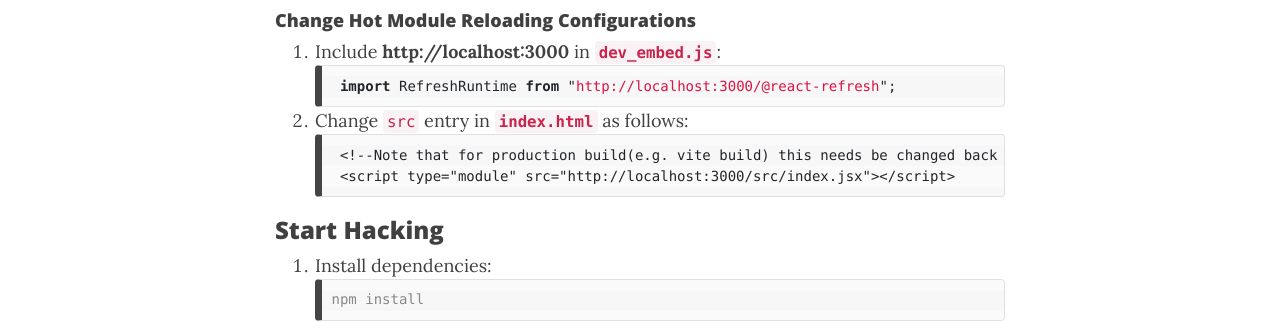
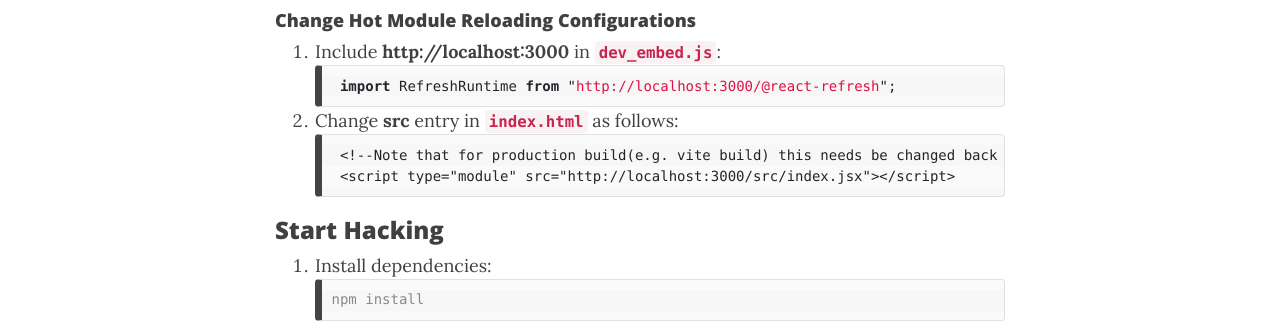
Before and after one commit to xianqugithub/xianqugithub.github.io, a Jekyll site: the page built from _posts/2023-10-09-shopify-localhost-markdown.md, in a window 1280 px wide and 900 px high, scrolled down 2254 px. Shown: the part 150-473 px from the top of the window. Built offline with Jekyll 4.4.1, drawn with Linux system fonts in a browser that asks for light colours; nearby versions of some CDN libraries; comment, search, counter and statistics services are not loaded.

Commit message:
more formatting.

````diff
--- a/_posts/2023-10-09-shopify-localhost-markdown.md
+++ b/_posts/2023-10-09-shopify-localhost-markdown.md
@@ -78,7 +78,7 @@ if (host === "localhost") {
     import RefreshRuntime from "http://localhost:3000/@react-refresh";
     ```
 
-2. Change `src` entry in **`index.html`** as follows:
+2. Change **src** entry in **`index.html`** as follows:
     ```
     <!--Note that for production build(e.g. vite build) this needs be changed back so that the path can be resolved properly.-->
     <script type="module" src="http://localhost:3000/src/index.jsx"></script>
````
